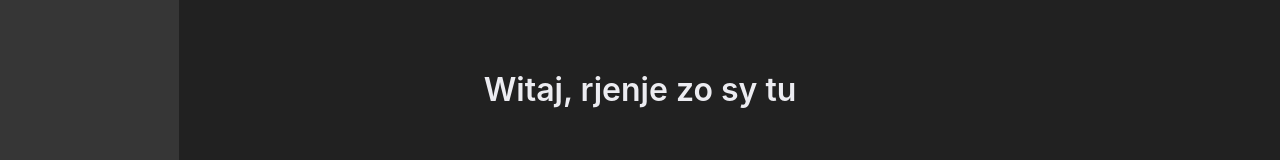
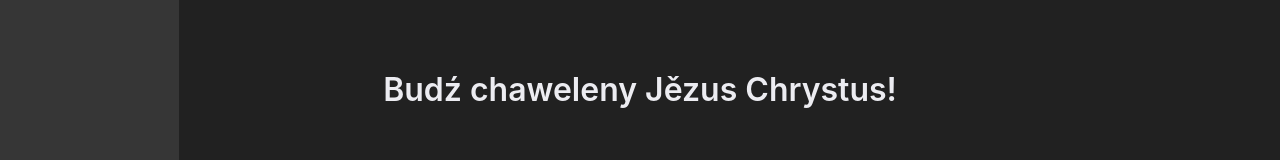
Before and after one commit to ZalozbaDev/agata-webapp, a React (Vite) app: page / in a window 1280 px wide. Shown: the part 232-392 px from the top of the page. Built offline with nearby package versions, Linux system fonts and the light colour scheme; no server answers.

Commit message:
welcome title changes

```diff
--- a/src/pages/start/index.tsx
+++ b/src/pages/start/index.tsx
@@ -1,10 +1,20 @@
-import React from 'react'
+import React, { useEffect, useState } from 'react'
 import {
   startScreenStyle,
   welcomeTitleStyle,
   inputBarWrapperStyle,
 } from './styles'
 import ChatInput from '../../components/chat-input'
+
+const starttilearray: { title: string}[] = [
+  { title: 'Witaj, rjenje zo sy tu' },
+  { title: 'Moin Mišter' },
+  { title: 'Budź chaweleny Jězus Chrystus!' },
+  { title: 'Dobry dźen, što chceš wědźeć?' },
+  { title: 'Halo, što leži Tebi na wutrobje?' },
+]
+
+const fadeDuration = 500;
 
 const StartScreen: React.FC<{
   input: string
@@ -13,9 +23,37 @@ const StartScreen: React.FC<{
   onInputKeyDown: (e: React.KeyboardEvent<HTMLInputElement>) => void
   isLoading?: boolean
 }> = ({ input, onInputChange, onSend, onInputKeyDown, isLoading = false }) => {
+  const [titleIdx, setTitleIdx] = useState(0);
+  const [fade, setFade] = useState(true);
+
+  useEffect(() => {
+    const interval = setInterval(() => {
+      setFade(false);
+      setTimeout(() => {
+        setTitleIdx(idx => (idx + 1) % starttilearray.length);
+        setFade(true);
+      }, fadeDuration);
+    }, 3000);
+    return () => clearInterval(interval);
+  }, []);
+
   return (
     <div style={startScreenStyle}>
-      <div style={welcomeTitleStyle}>Witaj, rjenje zo sy tu</div>
+      <style>{`
+        .welcome-fade {
+          transition: opacity ${fadeDuration}ms;
+          opacity: 1;
+        }
+        .welcome-fade.hide {
+          opacity: 0;
+        }
+      `}</style>
+      <div
+        style={welcomeTitleStyle}
+        className={`welcome-fade${fade ? '' : ' hide'}`}
+      >
+        {starttilearray[titleIdx].title}
+      </div>
       <div style={inputBarWrapperStyle}>
         <ChatInput
           value={input}
@@ -26,7 +64,7 @@ const StartScreen: React.FC<{
         />
       </div>
     </div>
-  )
+  );
 }
 
 export default StartScreen
```
